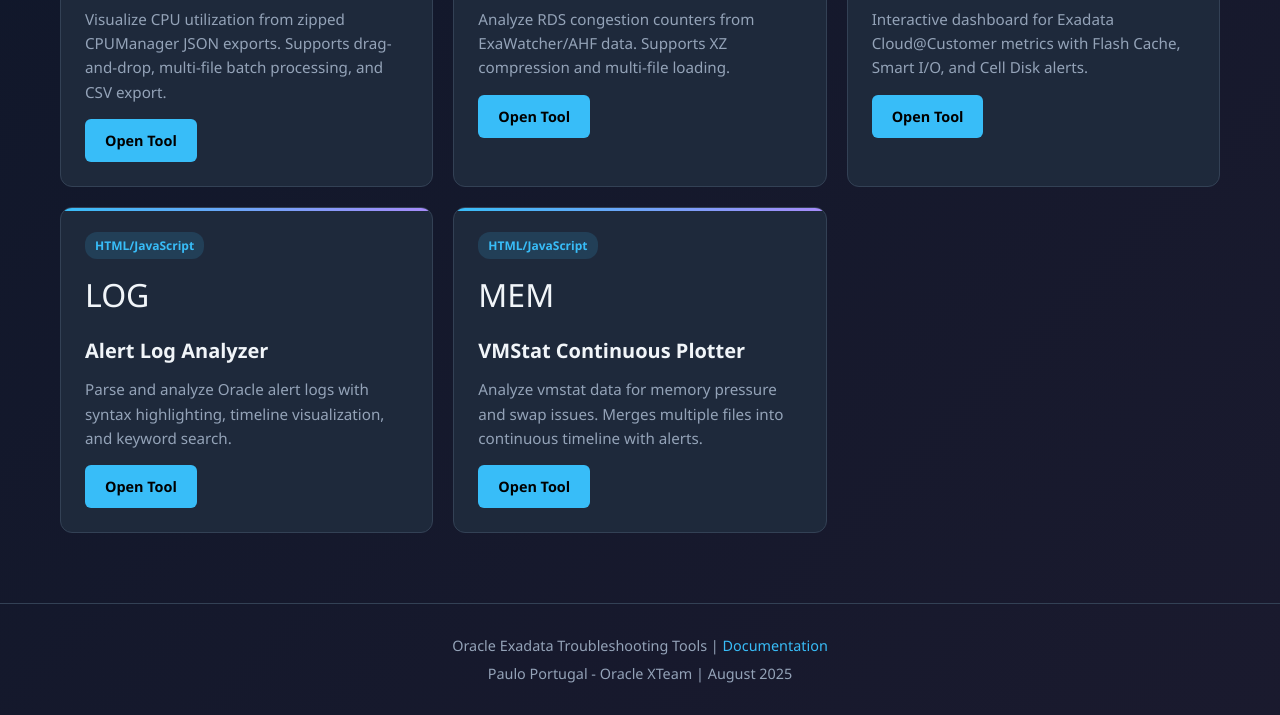
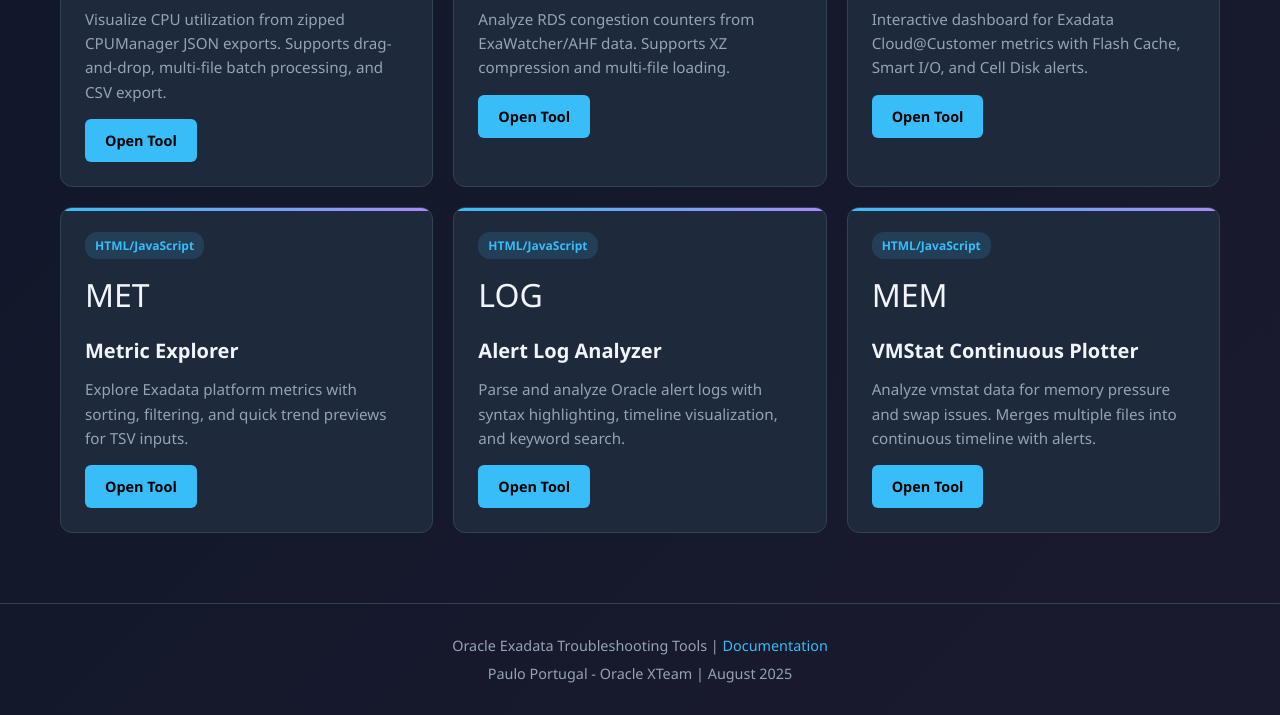
Before and after one commit to paulofp79/AI_Created_Oracle_Troubleshooting_Analysis_Tools, a plain HTML site: page index.html in a window 1280 px wide. Shown: the part 469-1184 px from the top of the page. Drawn offline with Linux system fonts and the light colour scheme.

Commit message:
Update index.html

```diff
--- a/index.html
+++ b/index.html
@@ -289,6 +289,15 @@
           <a href="html/Exa_Cell_Metrics_Chart.html" class="tool-link">Open Tool</a>
         </div>
 
+        <!-- Metric Explorer -->
+        <div class="tool-card">
+          <span class="tool-type">HTML/JavaScript</span>
+          <div class="tool-icon">MET</div>
+          <h3 class="tool-title">Metric Explorer</h3>
+          <p class="tool-desc">Explore Exadata platform metrics with sorting, filtering, and quick trend previews for TSV inputs.</p>
+          <a href="html/Metric_Explorer.html" class="tool-link">Open Tool</a>
+        </div>
+
         <!-- Alert Log Analyzer -->
         <div class="tool-card">
           <span class="tool-type">HTML/JavaScript</span>
```
